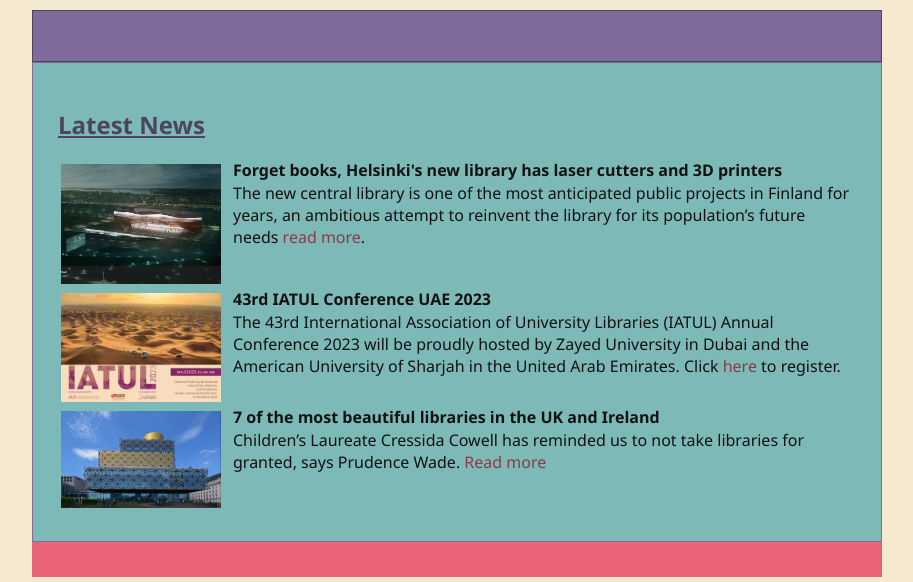
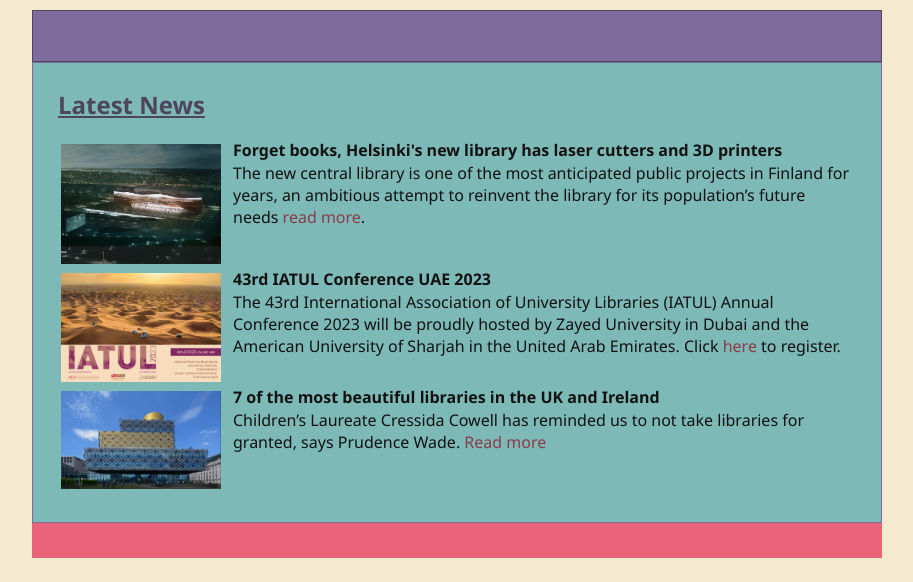
Before and after one commit to Divaaz/4-Horsemen-Library, a PHP site: page /webkelompok2.html in a window 1280 px wide. Shown: the part 185-767 px from the top of the page, without its empty margins (183-1096 px from the left). Run offline with PHP 8.4, Linux system fonts and the light colour scheme.

Commit message:
mengubah h2 margin-top

```diff
--- a/tugas1/style.css
+++ b/tugas1/style.css
@@ -15,6 +15,7 @@ div {
     display: block;
 }
 h2 {
+    margin-top: 0px;
     color:#4D455D;
     text-decoration: underline;
 }
```
